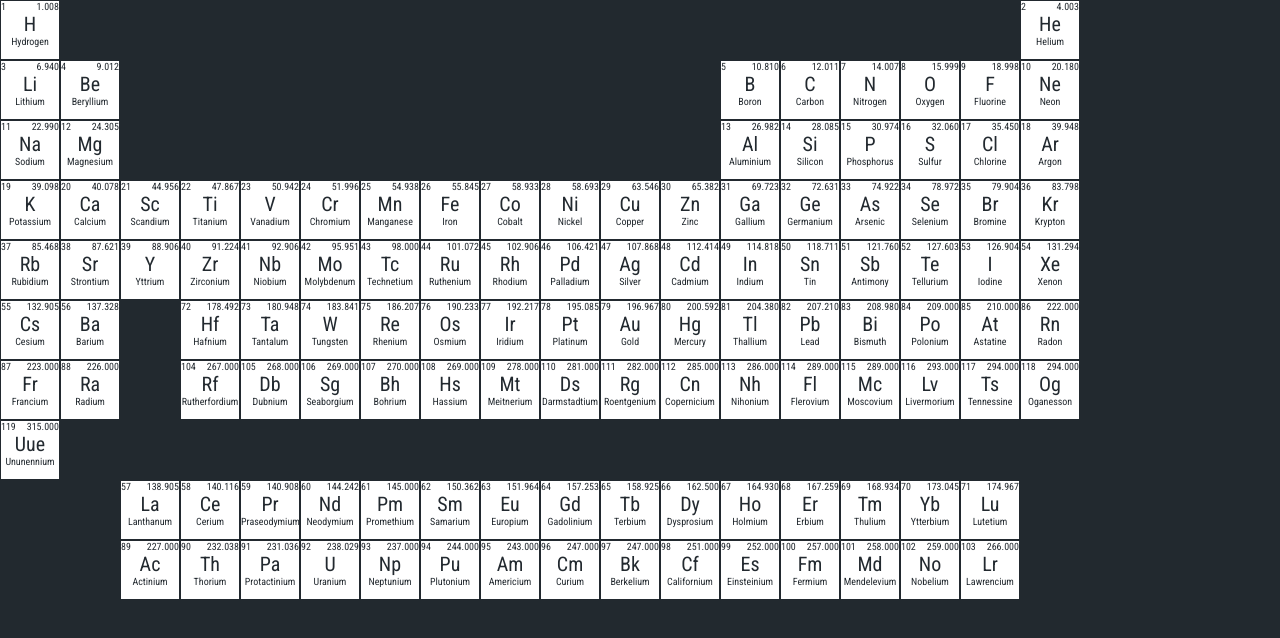
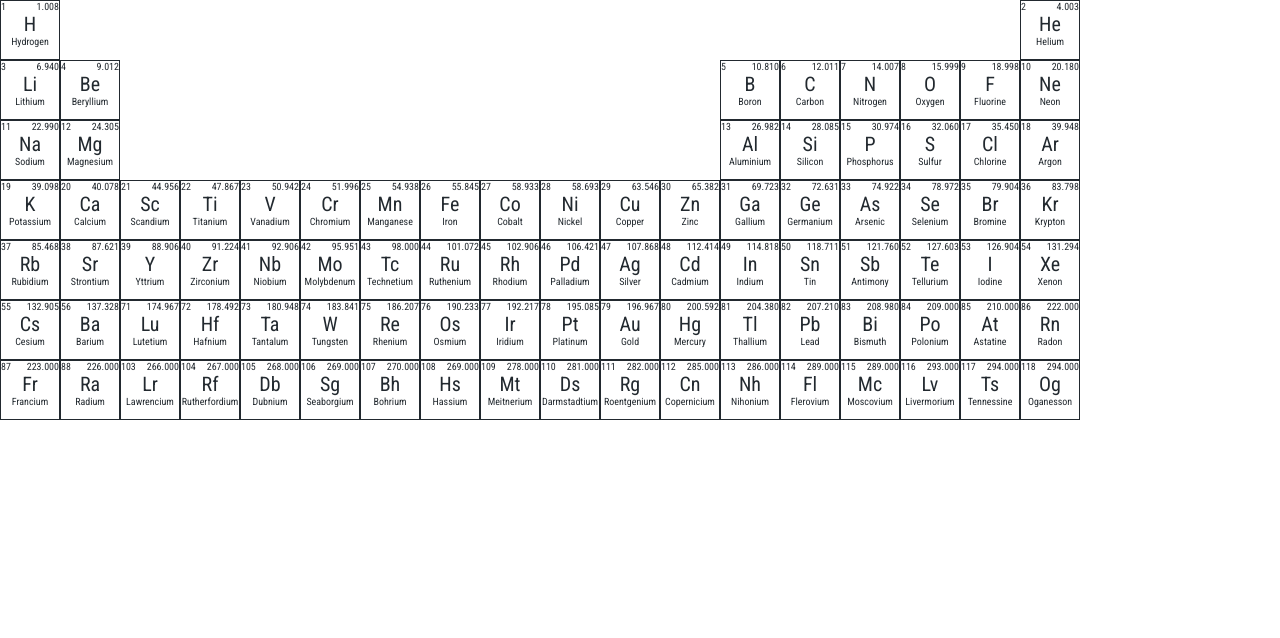
Before and after one commit to karataev/mendeleev-table, a React (Create React App) app: page / in a window 1280 px wide. Shown: the top 638 px of the page. Built offline with nearby package versions, Linux system fonts and the light colour scheme.

Commit message:
Layout the table without absolute positions

```diff
--- a/package.json
+++ b/package.json
@@ -3,6 +3,7 @@
   "version": "0.1.0",
   "private": true,
   "dependencies": {
+    "lodash": "^4.17.10",
     "react": "^16.3.2",
     "react-dom": "^16.3.2",
     "react-scripts": "1.1.4",
--- a/src/components/Element.js
+++ b/src/components/ElementCell.js
@@ -2,20 +2,7 @@ import React from 'react';
 import PropTypes from 'prop-types';
 import styled from 'styled-components';
 
-const WIDTH = 60;
-const HEIGHT = 60;
-
-const Root = styled.div`
-position: absolute;
-top: ${props => props.y * HEIGHT}px;
-left: ${props => props.x * WIDTH}px;
-width: ${WIDTH}px;
-height: ${HEIGHT}px;
-border: 1px solid #22292F;
-font-size: 10px;
-color: #22292F;
-background: #FFF;
-`;
+import {CellRoot} from "./styles";
 
 const TopRow = styled.div`
 display: flex;
@@ -31,7 +18,7 @@ const Name = styled.div`
 text-align: center;
 `;
 
-export default class Element extends React.Component {
+export default class ElementCell extends React.Component {
 
   static propTypes = {
     data: PropTypes.object.isRequired,
@@ -41,14 +28,14 @@ export default class Element extends React.Component {
     const {data} = this.props;
 
     return (
-      <Root x={data.xpos - 1} y={data.ypos - 1}>
+      <CellRoot>
         <TopRow>
           <div>{data.number}</div>
           <div>{data.atomic_mass.toFixed(3)}</div>
         </TopRow>
         <Symbol>{data.symbol}</Symbol>
         <Name>{data.name}</Name>
-      </Root>
+      </CellRoot>
     )
   }
 }
--- a/src/components/ElementTable.js
+++ b/src/components/ElementTable.js
@@ -1,13 +1,34 @@
 import React from 'react';
 import PropTypes from 'prop-types';
 import styled from 'styled-components';
+import _ from 'lodash';
 
-import Element from "./Element";
+import ElementCell from "./ElementCell";
+import EmptyCell from "./EmptyCell";
 
 
 const Root = styled.div`
-position: relative;
+
 `;
+
+const Row = styled.div`
+display: flex;
+`;
+
+const tableData = [
+  'H x x x x x x x x x x x x x x x x He',
+  'Li Be x x x x x x x x x x B C N O F Ne',
+  'Na Mg x x x x x x x x x x Al Si P S Cl Ar',
+  'K Ca Sc Ti V Cr Mn Fe Co Ni Cu Zn Ga Ge As Se Br Kr',
+  'Rb Sr Y Zr Nb Mo Tc Ru Rh Pd Ag Cd In Sn Sb Te I Xe',
+  'Cs Ba Lu Hf Ta W Re Os Ir Pt Au Hg Tl Pb Bi Po At Rn',
+  'Fr Ra Lr Rf Db Sg Bh Hs Mt Ds Rg Cn Nh Fl Mc Lv Ts Og'
+]
+  .map(row => row.split(' '));
+
+function getElementBySymbol(elements, symbol) {
+  return _.find(elements, {symbol});
+}
 
 export default class ElementTable extends React.Component {
 
@@ -20,8 +41,12 @@ export default class ElementTable extends React.Component {
 
     return (
       <Root>
-        {elements.map(item => (
-          <Element data={item} key={item.number} />
+        {tableData.map((row, j) => (
+          <Row key={j}>
+            {row.map((symbol, i) => (
+              symbol !== 'x' ? <ElementCell data={getElementBySymbol(elements, symbol)} key={i} /> : <EmptyCell key={i} />
+            ))}
+          </Row>
         ))}
       </Root>
     )
--- /dev/null
+++ b/src/components/EmptyCell.js
@@ -0,0 +1,16 @@
+import React from 'react';
+
+import {CellRoot} from "./styles";
+
+const EmptyCellRoot = CellRoot.extend`
+border-color: transparent;
+`;
+
+export default class EmptyCell extends React.Component {
+
+  render() {
+    return (
+      <EmptyCellRoot />
+    )
+  }
+}
--- /dev/null
+++ b/src/components/styles.js
@@ -0,0 +1,13 @@
+import styled from 'styled-components';
+
+const WIDTH = 60;
+const HEIGHT = 60;
+
+export const CellRoot = styled.div`
+width: ${WIDTH}px;
+height: ${HEIGHT}px;
+border: 1px solid #22292F;
+font-size: 10px;
+color: #22292F;
+background: #FFF;
+`;
--- a/src/index.css
+++ b/src/index.css
@@ -3,8 +3,7 @@ body {
   padding: 0;
   font-family: 'Roboto Condensed', sans-serif;
   box-sizing: border-box;
-  background: #22292F;
-
+  background: #FFF;
 }
 
 body * {
```
Also changed, not shown: 1 other file (tests, documents, lock files or other folders).
